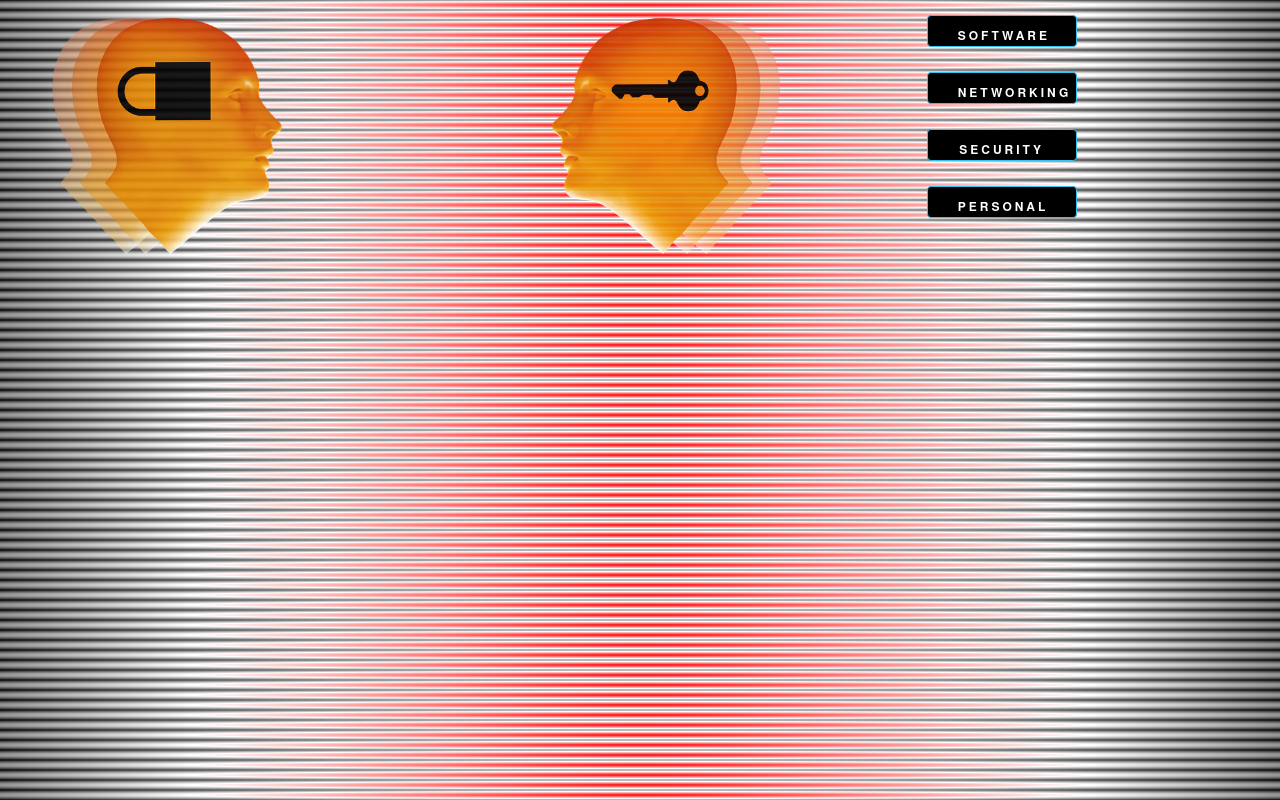
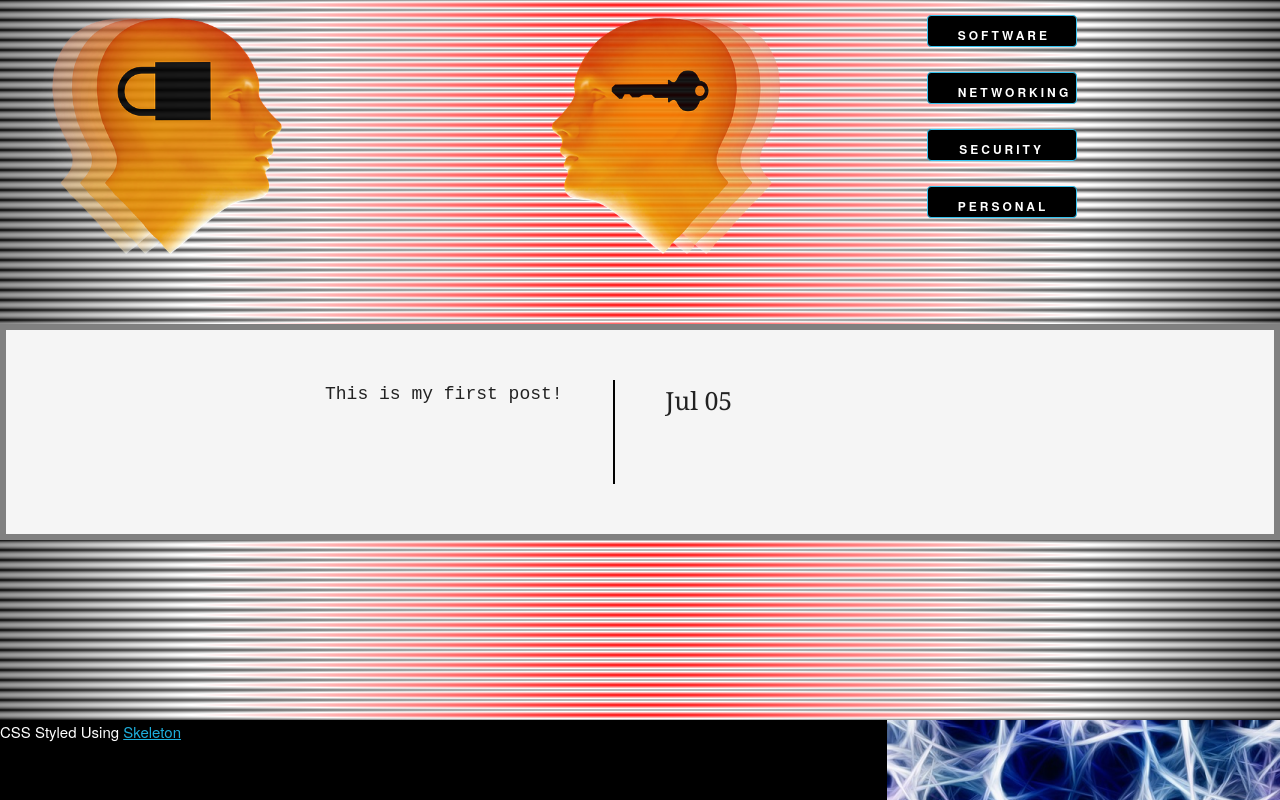
Before and after one commit to DungeonMesher/heliohost.org, a plain HTML site: page index.html in a window 1280 px wide. Drawn offline with Linux system fonts and the light colour scheme.

Commit message:
Added the post section

```diff
--- a/index.html
+++ b/index.html
@@ -34,18 +34,27 @@
         </div>
     </header>
 
-    <!-- <section>
-        <div class="row main">
+    <section class="row">
+        <div  class="six columns left">
+            <p class="post">This is my first post!</p>
 
         </div>
+        <div class="six columns right">
+                Jul 05
+        </div>
 
-    </section> -->
+    </section>
 
-    <!-- <footer class="row">
-            CSS Styled Using Skeleton
-            <img src="./images/binaryhallway.png">
+    <footer class="row">
+        <div class="eight columns">
+            CSS Styled Using <a href="http://getskeleton.com/" >Skeleton</a>
+        </div>
+        <div class="four columns">
+            <img src="./images/nerves.png">
+        </div>
 
-    </footer> -->
+
+    </footer>
 
 </body>
 <!-- END BODY ~~~~~~~~~~~~~~~~~~~~~~~~~~~~~~~~~~~~-->
--- a/style.css
+++ b/style.css
@@ -18,8 +18,49 @@ header .header-right {
     height: auto;
 }
 
+footer {
+    position: fixed;
+    left: 0;
+    bottom: 0;
+    width: 100%;
+    height: 8rem;
+    background-color: black;
+    color: white;
+    text-align: left;
+}
 
+section {
+    background-color: whitesmoke;
+    max-width: 170rem;
+    margin-right: auto;
+    margin-left: auto;
+    margin-top: 5rem;
+    border: solid 6px grey;
+}
 
+section div.left {
+    padding-left: 20rem;
+    margin-top: 5rem;
+    margin-bottom: 5rem;
+    padding-bottom: 5rem;
+    text-align: right;
+    font-family: 'Courier New', Courier, monospace;
+    font-size: 18px;
+    border-right: solid 2px black;
+}
+
+section div.left p.post {
+padding-right: 5rem;
+}
+
+section div.right {
+    padding-right: 20rem;
+    margin-top: 5rem;
+    padding-bottom: 5rem;
+    text-align: left;
+    font-family: Cambria, Cochin, Georgia, Times, 'Times New Roman', serif;
+    font-size: 25px;
+}
 
 /* Mobile first queries */
 
```
